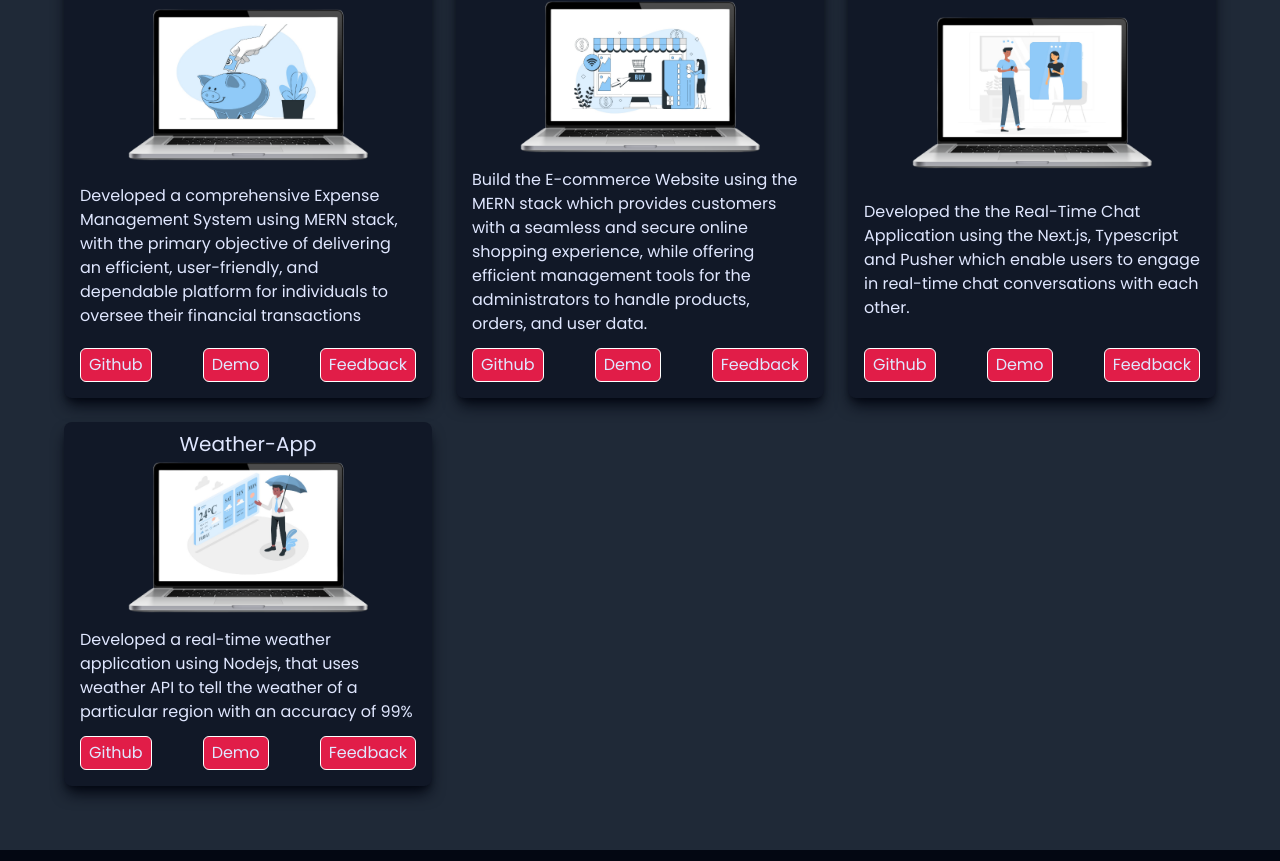
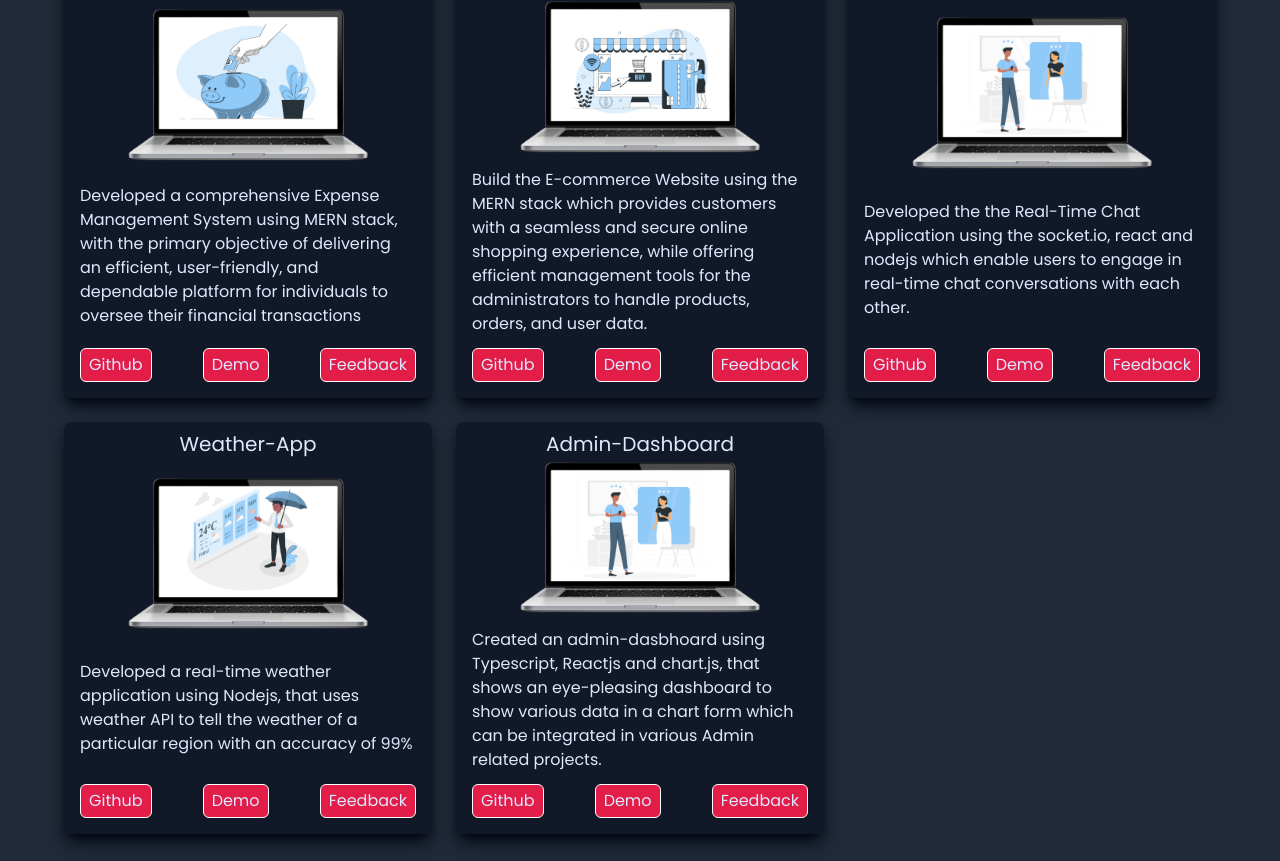
Before and after one commit to NickeyNb/NitinPortfolio, a React (Vite) app: page /my-projects in a window 1280 px wide. Shown: the part 219-1080 px from the top of the page. Built offline with nearby package versions, Linux system fonts and the light colour scheme.

Commit message:
Update projects

```diff
--- a/package.json
+++ b/package.json
@@ -15,7 +15,6 @@
     "react-dom": "^18.2.0",
     "react-hot-toast": "^2.4.1",
     "react-icons": "^4.11.0",
-    "react-pdf": "^7.3.3",
     "react-router-dom": "^6.16.0",
     "typewriter-effect": "^2.21.0"
   },
--- a/src/pages/Project.jsx
+++ b/src/pages/Project.jsx
@@ -5,7 +5,6 @@ import { FaGithub } from "react-icons/fa";
 import { BsChat, BsChatFill, BsFillSkipStartCircleFill } from "react-icons/bs";
 import weather from "../assets/Weather.png";
 import expense from "../assets/Expense.png";
-import doctor from "../assets/Doctor.png";
 import chitchat from "../assets/ChitChat.png";
 import ecomm from "../assets/Ecomm.png";
 
@@ -31,29 +30,109 @@ const Project = () => {
             {/* Projects */}
             <div className="grid grid-cols-1 gap-x-6 gap-y-6 px-8 pt-12 sm:grid-cols-2 md:px-16 lg:grid-cols-3">
               {/* Expense-Flow */}
+              <IndividualProject
+                heading={"Expense-Flow"}
+                imgSrc={expense}
+                imgAlt={"Expense Image"}
+                paragraph={`Developed a comprehensive Expense Management System using
+                    MERN stack, with the primary objective of delivering an
+                    efficient, user-friendly, and dependable platform for
+                    individuals to oversee their financial transactions`}
+                gitLink={"https://github.com/NickeyNb/ExpenseFlow"}
+                proLink={"https://expense-flow.vercel.app/"}
+              />
+              {/* Apni-Market */}
+              <IndividualProject
+                heading={"Apni-Market"}
+                imgSrc={ecomm}
+                imgAlt={"Apni-Market Image"}
+                paragraph={`Build the E-commerce Website using the MERN stack which
+                provides customers with a seamless and secure online
+                shopping experience, while offering efficient management
+                tools for the administrators to handle products, orders, and
+                user data.`}
+                gitLink={"https://github.com/NickeyNb/ApniMarket"}
+                proLink={"https://github.com/NickeyNb/ApniMarket"}
+              />
+
+              {/* Chit-Chat */}
+              <IndividualProject
+                heading={"Chit-Chat"}
+                imgSrc={chitchat}
+                imgAlt={"Chit-Chat Image"}
+                paragraph={`Developed the the Real-Time Chat Application using the
+                socket.io, react and nodejs which enable users to engage
+                in real-time chat conversations with each other.`}
+                gitLink={"https://github.com/NickeyNb/Chit-Chat-Client"}
+                proLink={"https://github.com/NickeyNb/Chit-Chat-Client"}
+              />
+
+              {/* Weather-Application */}
+              <IndividualProject
+                heading={"Weather-App"}
+                imgSrc={weather}
+                imgAlt={"Weather Image"}
+                paragraph={`  Developed a real-time weather application using Nodejs, that
+                uses weather API to tell the weather of a particular region
+                with an accuracy of 99%`}
+                gitLink={"https://github.com/NickeyNb/WeatherApp"}
+                proLink={"nickeynb.github.io/WeatherApp/"}
+              />
+              {/* Admin-Dashboard */}
+              <IndividualProject
+                heading={"Admin-Dashboard"}
+                imgSrc={chitchat}
+                imgAlt={"Admin-Dashboard Image"}
+                paragraph={`Created an admin-dasbhoard using Typescript, Reactjs and chart.js, that
+                shows an eye-pleasing dashboard to show various data in a chart form which can be integrated in various Admin related projects.`}
+                gitLink={"https://github.com/NickeyNb/"}
+                proLink={"https://github.com/NickeyNb"}
+              />
+              {/* Hotel-Booking Website */}
+              {/* <IndividualProject
+                heading={"Hotel-Booking Website"}
+                imgSrc={chitchat}
+                imgAlt={"Hotel-Booking Website Image"}
+                paragraph={`Created an admin-dasbhoard using Typescript, Reactjs and chart.js, that
+                shows an eye-pleasing dashboard to show various data in a chart form which can be integrated in various Admin related projects.`}
+                gitLink={"https://github.com/NickeyNb/"}
+                proLink={"https://github.com/NickeyNb"}
+              /> */}
+            </div>
+          </div>
+        </section>
+      </section>
+    </Layout>
+  );
+};
+
+const IndividualProject = ({
+  heading,
+  imgSrc,
+  imgAlt,
+  paragraph,
+  gitLink,
+  proLink,
+}) => {
+  return (
     <div className="flex flex-col justify-between rounded-lg bg-gray-900 px-4 pb-4 pt-2 shadow-lg shadow-gray-950 duration-300 ease-in-out hover:-translate-y-2 hover:shadow-gray-600">
-                <h1 className="mb-1 text-center text-xl">Expense-Flow</h1>
+      <h1 className="mb-1 text-center text-xl">{heading}</h1>
       <div className="flex justify-center ">
-                  <img src={expense} className="mb-2 w-60 " alt="" />
+        <img src={imgSrc} className="mb-2 w-60 " alt={imgAlt} />
       </div>
       <div>
-                  <p>
-                    Developed a comprehensive Expense Management System using
-                    MERN stack, with the primary objective of delivering an
-                    efficient, user-friendly, and dependable platform for
-                    individuals to oversee their financial transactions{" "}
-                  </p>
+        <p>{paragraph}</p>
       </div>
       <div className="mt-3 flex justify-around md:hidden">
         <Link
-                    to={"https://github.com/NickeyNb"}
+          to={gitLink}
           target="_blank"
           className="rounded-md  border border-solid border-white bg-rose-600 px-2 py-1 text-end hover:bg-rose-700"
         >
           <FaGithub />
         </Link>
         <Link
-                    to={"https://expense-flow.vercel.app/"}
+          to={proLink}
           target="_blank"
           className="rounded-md  border border-solid border-white bg-rose-600 px-2 py-1 text-end hover:bg-rose-700"
         >
@@ -68,257 +147,20 @@ const Project = () => {
       </div>
       <div className="mt-3 hidden justify-between md:flex">
         <button className=" rounded-md  border border-solid border-white bg-rose-600 px-2 py-1 text-end hover:bg-rose-700">
-                    <Link to={"https://github.com/NickeyNb"} target="_blank">
-                      {" "}
-                      Github{" "}
+          <Link to={gitLink} target="_blank">
+            Github
           </Link>
         </button>
         <button className="rounded-md  border border-solid border-white bg-rose-600 px-2 py-1 text-end hover:bg-rose-700">
-                    <Link
-                      to={"https://expense-flow.vercel.app/"}
-                      target="_blank"
-                    >
-                      {" "}
-                      Demo{" "}
+          <Link to={proLink} target="_blank">
+            Demo
           </Link>
         </button>
         <button className="rounded-md  border border-solid border-white bg-rose-600 px-2 py-1 text-end hover:bg-rose-700">
-                    {" "}
           <Link to="/contact-me"> Feedback </Link>
         </button>
       </div>
     </div>
-
-              {/* Apni-Market */}
-              <div className="flex flex-col justify-between rounded-lg bg-gray-900 px-4 pb-4 pt-2 shadow-lg shadow-gray-950 duration-300 ease-in-out hover:-translate-y-2 hover:shadow-gray-600">
-                <h1 className="mb-1 text-center text-xl">Apni-Market</h1>
-                <div className="flex justify-center ">
-                  <img src={ecomm} className="mb-2 w-60 " alt="" />
-                </div>
-                <div>
-                  <p>
-                    Build the E-commerce Website using the MERN stack which
-                    provides customers with a seamless and secure online
-                    shopping experience, while offering efficient management
-                    tools for the administrators to handle products, orders, and
-                    user data.
-                  </p>
-                </div>
-                <div className="mt-3 flex justify-around md:hidden">
-                  <Link
-                    to={"https://github.com/NickeyNb"}
-                    target="_blank"
-                    className="rounded-md  border border-solid border-white bg-rose-600 px-2 py-1 text-end hover:bg-rose-700"
-                  >
-                    <FaGithub />
-                  </Link>
-                  <Link
-                    to={"https://github.com/NickeyNb"}
-                    target="_blank"
-                    className="rounded-md  border border-solid border-white bg-rose-600 px-2 py-1 text-end hover:bg-rose-700"
-                  >
-                    <BsFillSkipStartCircleFill />
-                  </Link>
-                  <Link
-                    to={"/contact-me"}
-                    className="rounded-md  border border-solid border-white bg-rose-600 px-2 py-1 text-end hover:bg-rose-700"
-                  >
-                    <BsChatFill />
-                  </Link>
-                </div>
-                <div className="mt-3 hidden justify-between md:flex">
-                  <button className=" rounded-md  border border-solid border-white bg-rose-600 px-2 py-1 text-end hover:bg-rose-700">
-                    <Link to={"https://github.com/NickeyNb"} target="_blank">
-                      {" "}
-                      Github{" "}
-                    </Link>
-                  </button>
-                  <button className="rounded-md  border border-solid border-white bg-rose-600 px-2 py-1 text-end hover:bg-rose-700">
-                    <Link to={"https://github.com/NickeyNb"} target="_blank">
-                      {" "}
-                      Demo{" "}
-                    </Link>
-                  </button>
-                  <button className="rounded-md  border border-solid border-white bg-rose-600 px-2 py-1 text-end hover:bg-rose-700">
-                    {" "}
-                    <Link to="/contact-me"> Feedback </Link>
-                  </button>
-                </div>
-              </div>
-
-              {/* My-Care */}
-              {/* <div className="shadow-300-950 flex flex-col justify-between rounded-lg bg-gray-900 px-4 pb-4 pt-2 shadow-lg duration-100 ease-in-out hover:-translate-y-2 hover:shadow-gray-600">
-                <h1 className="mb-1 text-center text-xl">My-care</h1>
-                <div className="flex justify-center ">
-                  <img src={doctor} className="mb-2 w-60 " alt="" />
-                </div>
-                <div>
-                  <p>
-                    Build the Doctor's Appointment System using the MERN stack
-                    which aims to provide an efficient, user-friendly, and
-                    reliable platform for both patients and doctors to manage
-                    the appointments, leading to improved patient-doctor
-                    interactions and streamlined scheduling processes.
-                  </p>
-                </div>
-                <div className="mt-3 flex justify-around md:hidden">
-                  <Link
-                    to={"https://github.com/NickeyNb"}
-                    target="_blank"
-                    className="rounded-md  border border-solid border-white bg-rose-600 px-2 py-1 text-end hover:bg-rose-700"
-                  >
-                    <FaGithub />
-                  </Link>
-                  <Link
-                    to={"https://github.com/NickeyNb"}
-                    target="_blank"
-                    className="rounded-md  border border-solid border-white bg-rose-600 px-2 py-1 text-end hover:bg-rose-700"
-                  >
-                    <BsFillSkipStartCircleFill />
-                  </Link>
-                  <Link
-                    to={"/contact-me"}
-                    className="rounded-md  border border-solid border-white bg-rose-600 px-2 py-1 text-end hover:bg-rose-700"
-                  >
-                    <BsChatFill />
-                  </Link>
-                </div>
-                <div className="mt-3 hidden justify-between md:flex">
-                  <button className=" rounded-md  border border-solid border-white bg-rose-600 px-2 py-1 text-end hover:bg-rose-700">
-                    <Link to={"https://github.com/NickeyNb"} target="_blank">
-                      {" "}
-                      Github{" "}
-                    </Link>
-                  </button>
-                  <button className="rounded-md  border border-solid border-white bg-rose-600 px-2 py-1 text-end hover:bg-rose-700">
-                    <Link to={"https://github.com/NickeyNb"} target="_blank">
-                      {" "}
-                      Demo{" "}
-                    </Link>
-                  </button>
-                  <button className="rounded-md  border border-solid border-white bg-rose-600 px-2 py-1 text-end hover:bg-rose-700">
-                    {" "}
-                    <Link to="/contact-me"> Feedback </Link>
-                  </button>
-                </div>
-              </div> */}
-
-              {/* Chit-Chat */}
-              <div className="flex flex-col justify-between rounded-lg bg-gray-900 px-4 pb-4 pt-2 shadow-lg shadow-gray-950 duration-300 ease-in-out hover:-translate-y-2 hover:shadow-gray-600">
-                <h1 className="mb-1 text-center text-xl">Chit-Chat</h1>
-                <div className="flex justify-center ">
-                  <img src={chitchat} className="mb-2 w-60 " alt="" />
-                </div>
-                <div>
-                  <p>
-                    Developed the the Real-Time Chat Application using the
-                    Next.js, Typescript and Pusher which enable users to engage
-                    in real-time chat conversations with each other.
-                  </p>
-                </div>
-                <div className="mt-3 flex justify-around md:hidden">
-                  <Link
-                    to={"https://github.com/NickeyNb"}
-                    target="_blank"
-                    className="rounded-md  border border-solid border-white bg-rose-600 px-2 py-1 text-end hover:bg-rose-700"
-                  >
-                    <FaGithub />
-                  </Link>
-                  <Link
-                    to={"https://github.com/NickeyNb"}
-                    target="_blank"
-                    className="rounded-md  border border-solid border-white bg-rose-600 px-2 py-1 text-end hover:bg-rose-700"
-                  >
-                    <BsFillSkipStartCircleFill />
-                  </Link>
-                  <Link
-                    to={"/contact-me"}
-                    className="rounded-md  border border-solid border-white bg-rose-600 px-2 py-1 text-end hover:bg-rose-700"
-                  >
-                    <BsChatFill />
-                  </Link>
-                </div>
-                <div className="mt-3 hidden justify-between md:flex">
-                  <button className=" rounded-md  border border-solid border-white bg-rose-600 px-2 py-1 text-end hover:bg-rose-700">
-                    <Link to={"https://github.com/NickeyNb"} target="_blank">
-                      {" "}
-                      Github{" "}
-                    </Link>
-                  </button>
-                  <button className="rounded-md  border border-solid border-white bg-rose-600 px-2 py-1 text-end hover:bg-rose-700">
-                    <Link to={"https://github.com/NickeyNb"} target="_blank">
-                      {" "}
-                      Demo{" "}
-                    </Link>
-                  </button>
-                  <button className="rounded-md  border border-solid border-white bg-rose-600 px-2 py-1 text-end hover:bg-rose-700">
-                    {" "}
-                    <Link to="/contact-me"> Feedback </Link>
-                  </button>
-                </div>
-              </div>
-              <div className="flex flex-col justify-between rounded-lg bg-gray-900 px-4 pb-4 pt-2 shadow-lg shadow-gray-950 duration-300 ease-in-out hover:-translate-y-2 hover:shadow-gray-600">
-                <h1 className="mb-1 text-center text-xl">Weather-App</h1>
-                <div className="flex justify-center ">
-                  <img src={weather} className="mb-2 w-60 " alt="" />
-                </div>
-                <div>
-                  <p>
-                    Developed a real-time weather application using Nodejs, that
-                    uses weather API to tell the weather of a particular region
-                    with an accuracy of 99%
-                  </p>
-                </div>
-                <div className="mt-3 flex justify-around md:hidden">
-                  <Link
-                    to={"https://github.com/NickeyNb"}
-                    target="_blank"
-                    className="rounded-md  border border-solid border-white bg-rose-600 px-2 py-1 text-end hover:bg-rose-700"
-                  >
-                    <FaGithub />
-                  </Link>
-                  <Link
-                    to={"https://nickeynb.github.io/WeatherApp/"}
-                    target="_blank"
-                    className="rounded-md  border border-solid border-white bg-rose-600 px-2 py-1 text-end hover:bg-rose-700"
-                  >
-                    <BsFillSkipStartCircleFill />
-                  </Link>
-                  <Link
-                    to={"/contact-me"}
-                    className="rounded-md  border border-solid border-white bg-rose-600 px-2 py-1 text-end hover:bg-rose-700"
-                  >
-                    <BsChatFill />
-                  </Link>
-                </div>
-                <div className="mt-3 hidden justify-between md:flex">
-                  <button className=" rounded-md  border border-solid border-white bg-rose-600 px-2 py-1 text-end hover:bg-rose-700">
-                    <Link to={"https://github.com/NickeyNb"} target="_blank">
-                      {" "}
-                      Github{" "}
-                    </Link>
-                  </button>
-                  <button className="rounded-md  border border-solid border-white bg-rose-600 px-2 py-1 text-end hover:bg-rose-700">
-                    <Link
-                      to={"https://nickeynb.github.io/WeatherApp/"}
-                      target="_blank"
-                    >
-                      {" "}
-                      Demo{" "}
-                    </Link>
-                  </button>
-                  <button className="rounded-md  border border-solid border-white bg-rose-600 px-2 py-1 text-end hover:bg-rose-700">
-                    {" "}
-                    <Link to="/contact-me"> Feedback </Link>
-                  </button>
-                </div>
-              </div>
-            </div>
-          </div>
-        </section>
-      </section>
-    </Layout>
   );
 };
-
 export default Project;
```
Also changed, not shown: src/pages/About.jsx (+11 -0 lines), src/pages/Resume.jsx (deleted), 2 other files (tests, documents, lock files or other folders). Lines whose indentation alone changed are shown as unchanged.
